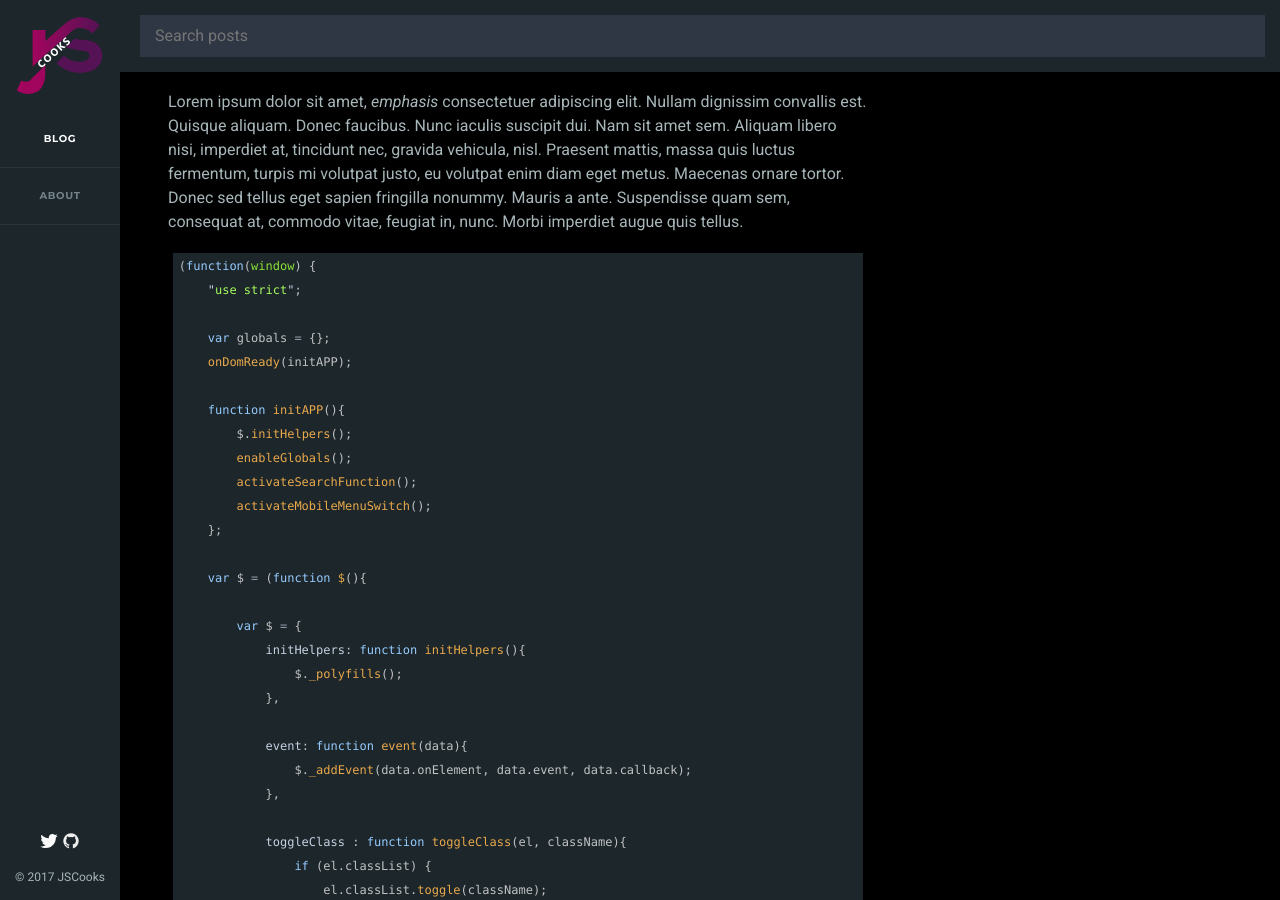
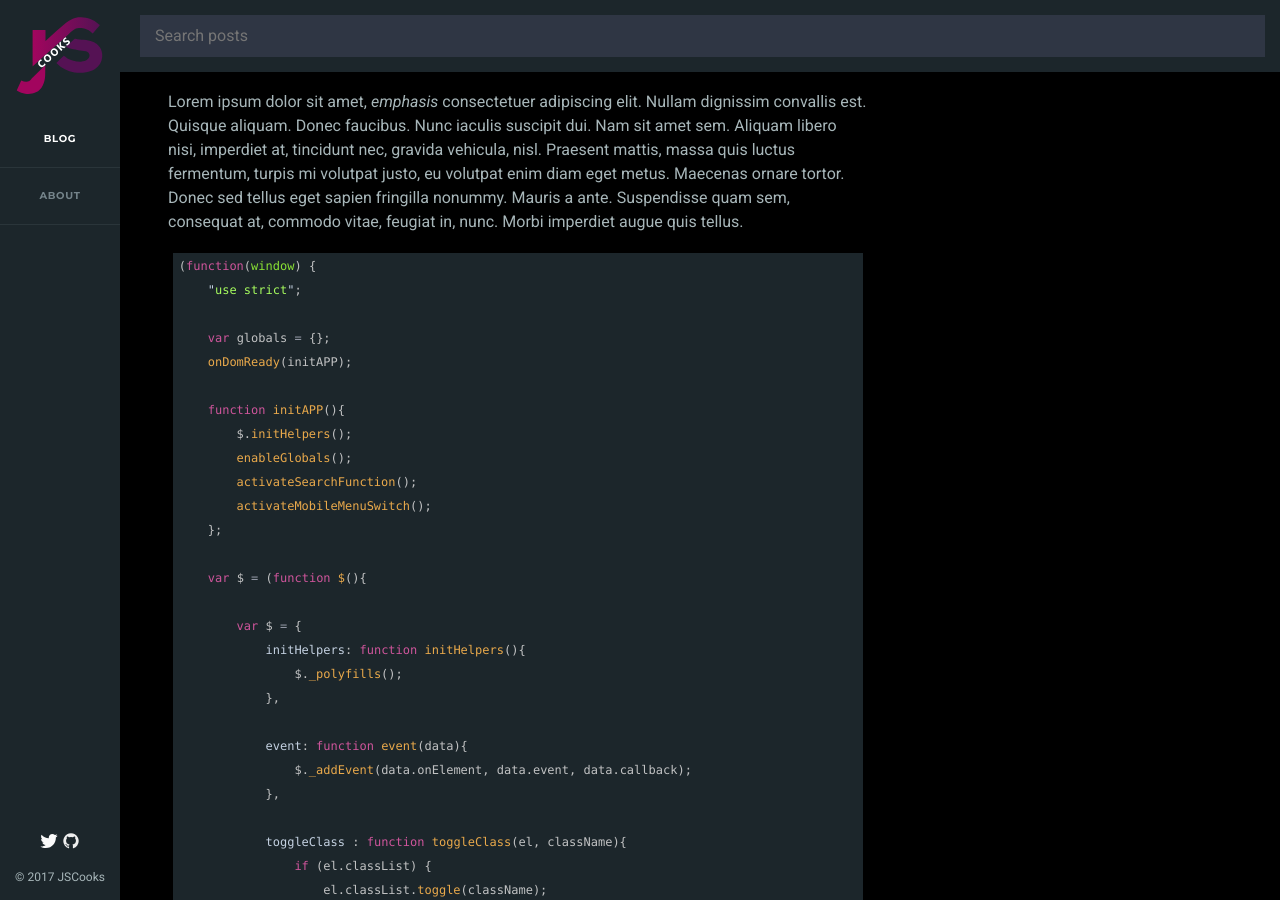
Before and after one commit to jscoox/jscoox.github.com, a Jekyll site: the page built from _posts/2017-08-28-test-and-toc.md, in a window 1280 px wide and 900 px high, scrolled down 1609 px. Built offline with Jekyll 4.4.1, drawn with Linux system fonts in a browser that asks for light colours.

Commit message:
Update head.html

```diff
--- a/_includes/head.html
+++ b/_includes/head.html
@@ -8,7 +8,7 @@
 
     <link href='https://fonts.googleapis.com/css?family=Montserrat:400,700&#038;subset=latin' id='montserrat-css' media='all' rel='stylesheet' type='text/css'>
     <link href='https://fonts.googleapis.com/css?family=Roboto:400,400italic,700,700italic&#038;subset=latin' id='roboto-css' media='all' rel='stylesheet' type='text/css'>
-    <link href='https://www.jscooks.com/-res/css/style.css' media='all' rel='stylesheet' type='text/css'>
+    <link href='https://www.jscooks.com/-res/css/test.css' media='all' rel='stylesheet' type='text/css'>
 
     <link href="https://www.jscooks.com/-res/logo_jcoox.svg" rel="icon" sizes="32x32">
     <link href="https://www.jscooks.com/-res/logo_jcoox.svg" rel="icon" sizes="192x192">
```
